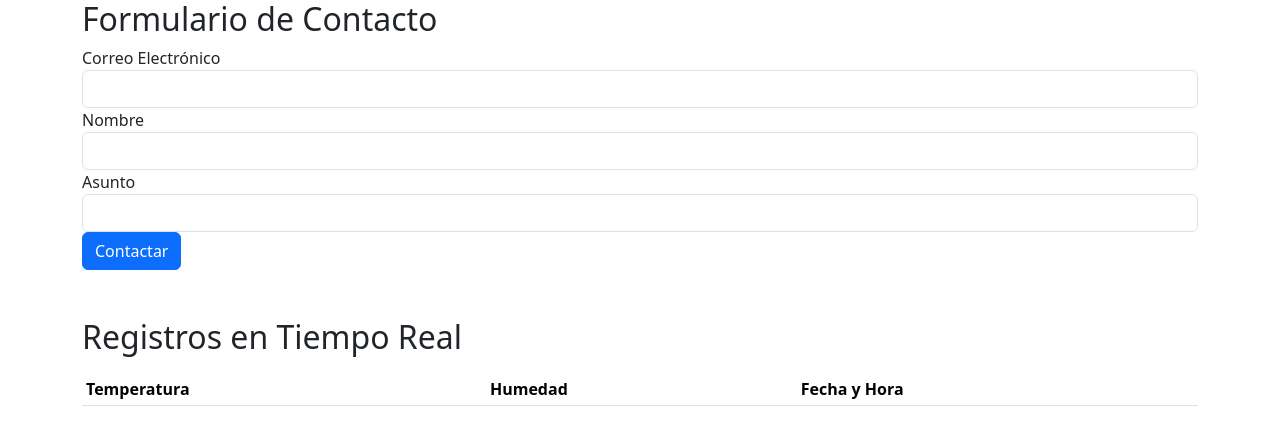
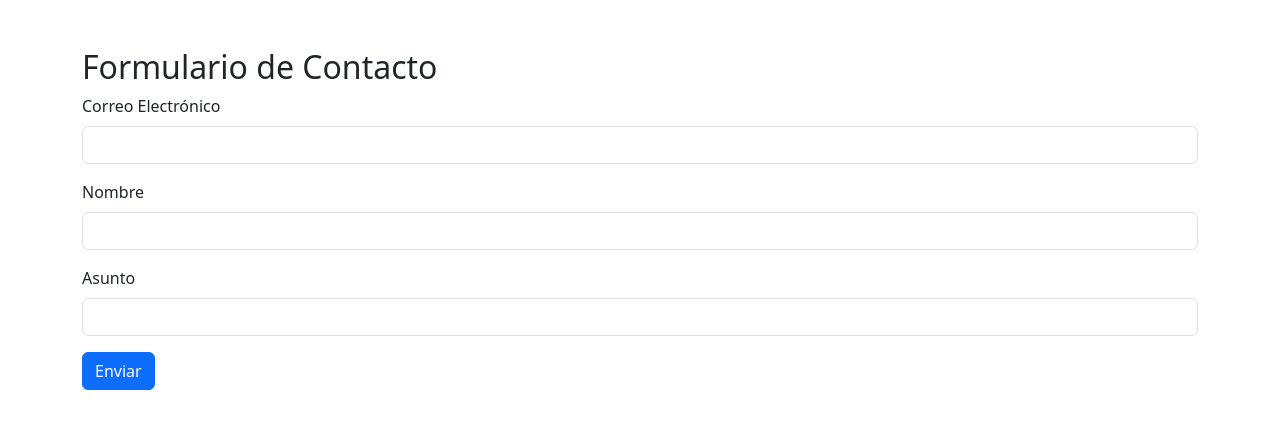
Before and after one commit to mingoyo27/flask7a, a Flask app: page / in a window 1280 px wide. Shown: the top 445 px of the page. Run offline with Flask 3, Linux system fonts and the light colour scheme; lists and menus that the app fills with data are empty; some libraries are stand-ins or nearby versions.

Commit message:
Update app.html

```diff
--- a/templates/app.html
+++ b/templates/app.html
@@ -8,118 +8,57 @@
 
     <script src="https://code.jquery.com/jquery-3.7.1.min.js" integrity="sha256-/JqT3SQfawRcv/BIHPThkBvs0OEvtFFmqPF/lYI/Cxo=" crossorigin="anonymous"></script>
 
-    <title>App</title>
-
-    <script src="https://js.pusher.com/8.2.0/pusher.min.js"></script>
+    <title>Formulario de Contacto</title>
 </head>
 <body>
-    <div class="container">
+    <div class="container mt-5">
         <h2>Formulario de Contacto</h2>
-        <form id="contactoForm" novalidate>
-            <div class="form-group">
-                <label for="email">Correo Electrónico</label>
-                <input type="email" class="form-control" id="email" name="email" required>
+
+        <form id="contactForm">
+            <div class="mb-3">
+                <label for="correo_electronico" class="form-label">Correo Electrónico</label>
+                <input type="email" class="form-control" id="correo_electronico" name="correo_electronico" required minlength="5" maxlength="50">
             </div>
-            <div class="form-group">
-                <label for="nombre">Nombre</label>
-                <input type="text" class="form-control" id="nombre" name="nombre" required>
+
+            <div class="mb-3">
+                <label for="nombre" class="form-label">Nombre</label>
+                <input type="text" class="form-control" id="nombre" name="nombre" required minlength="10" maxlength="50">
             </div>
-            <div class="form-group">
-                <label for="asunto">Asunto</label>
-                <input type="text" class="form-control" id="asunto" name="asunto" required>
+
+            <div class="mb-3">
+                <label for="asunto" class="form-label">Asunto</label>
+                <input type="text" class="form-control" id="asunto" name="asunto" required minlength="10" maxlength="50">
             </div>
-            <button type="submit" class="btn btn-primary">Contactar</button>
+
+            <button type="submit" class="btn btn-primary">Enviar</button>
         </form>
 
-        <h2 class="mt-5">Registros en Tiempo Real</h2>
-        <table class="table table-sm mt-3">
-            <thead>
-                <tr>
-                    <th>Temperatura</th>
-                    <th>Humedad</th>
-                    <th>Fecha y Hora</th>
-                </tr>
-            </thead>
-            <tbody id="tbodyLog"></tbody>
-        </table>
+        <div id="resultado" class="mt-3"></div>
     </div>
 
     <script src="https://cdn.jsdelivr.net/npm/bootstrap@5.3.3/dist/js/bootstrap.bundle.min.js" integrity="sha384-YvpcrYf0tY3lHB60NNkmXc5s9fDVZLESaAA55NDzOxhy9GkcIdslK1eN7N6jIeHz" crossorigin="anonymous"></script>
 
     <script>
-        function buscar() {
-            $.get("/buscar", function (respuesta) {
-                $("#tbodyLog").html("")
+        $(document).ready(function() {
+            $("#contactForm").on("submit", function(e) {
+                e.preventDefault();
 
-                for (var x in respuesta) {
-                    var registro = respuesta[x]
+                const datosFormulario = {
+                    correo_electronico: $("#correo_electronico").val(),
+                    nombre: $("#nombre").val(),
+                    asunto: $("#asunto").val()
+                };
 
-                    $("#tbodyLog").append(`<tr>
-                        <td>${registro[1]}</td>
-                        <td>${registro[2]}</td>
-                        <td>${registro[3]}</td>
-                    </tr>`)
-                }
-            })
-        }
-
-        buscar()
-
-        var pusher = new Pusher("97e3a65a4669fc2eb4bd", {
-            cluster: "us2"
-        })
-
-        var channel = pusher.subscribe("registrosTiempoReal")
-        channel.bind("registroTiempoReal", function (mensaje) {
-            buscar()
-        })
-
-        $(document).ready(function () {
-            $("#contactoForm").validate({
-                rules: {
-                    email: {
-                        required: true,
-                        email: true,
-                        minlength: 5,
-                        maxlength: 50
-                    },
-                    nombre: {
-                        required: true,
-                        minlength: 10,
-                        maxlength: 50,
-                        lettersonly: true
-                    },
-                    asunto: {
-                        required: true,
-                        minlength: 10,
-                        maxlength: 50
+                $.get("/registrar", datosFormulario, function(response) {
+                    if (response.status) {
+                        $("#resultado").html("<div class='alert alert-success'>Registro exitoso</div>");
+                    } else {
+                        $("#resultado").html("<div class='alert alert-danger'>Error en el registro</div>");
                     }
-                },
-                messages: {
-                    email: {
-                        required: "Por favor, ingresa tu correo electrónico",
-                        email: "Por favor, ingresa un correo electrónico válido",
-                        minlength: "El correo debe tener al menos 5 caracteres",
-                        maxlength: "El correo no puede tener más de 50 caracteres"
-                    },
-                    nombre: {
-                        required: "Por favor, ingresa tu nombre",
-                        minlength: "El nombre debe tener al menos 10 caracteres",
-                        maxlength: "El nombre no puede tener más de 50 caracteres",
-                        lettersonly: "El nombre solo puede contener letras"
-                    },
-                    asunto: {
-                        required: "Por favor, ingresa el asunto",
-                        minlength: "El asunto debe tener al menos 10 caracteres",
-                        maxlength: "El asunto no puede tener más de 50 caracteres"
-                    }
-                }
-            })
-
-            // Validación personalizada: solo letras
-            $.validator.addMethod("lettersonly", function(value, element) {
-                return this.optional(element) || /^[a-zA-Z\s]+$/.test(value);
-            }, "Por favor, ingresa solo letras.");
+                }).fail(function() {
+                    $("#resultado").html("<div class='alert alert-danger'>Error en la conexión</div>");
+                });
+            });
         });
     </script>
 </body>
```
